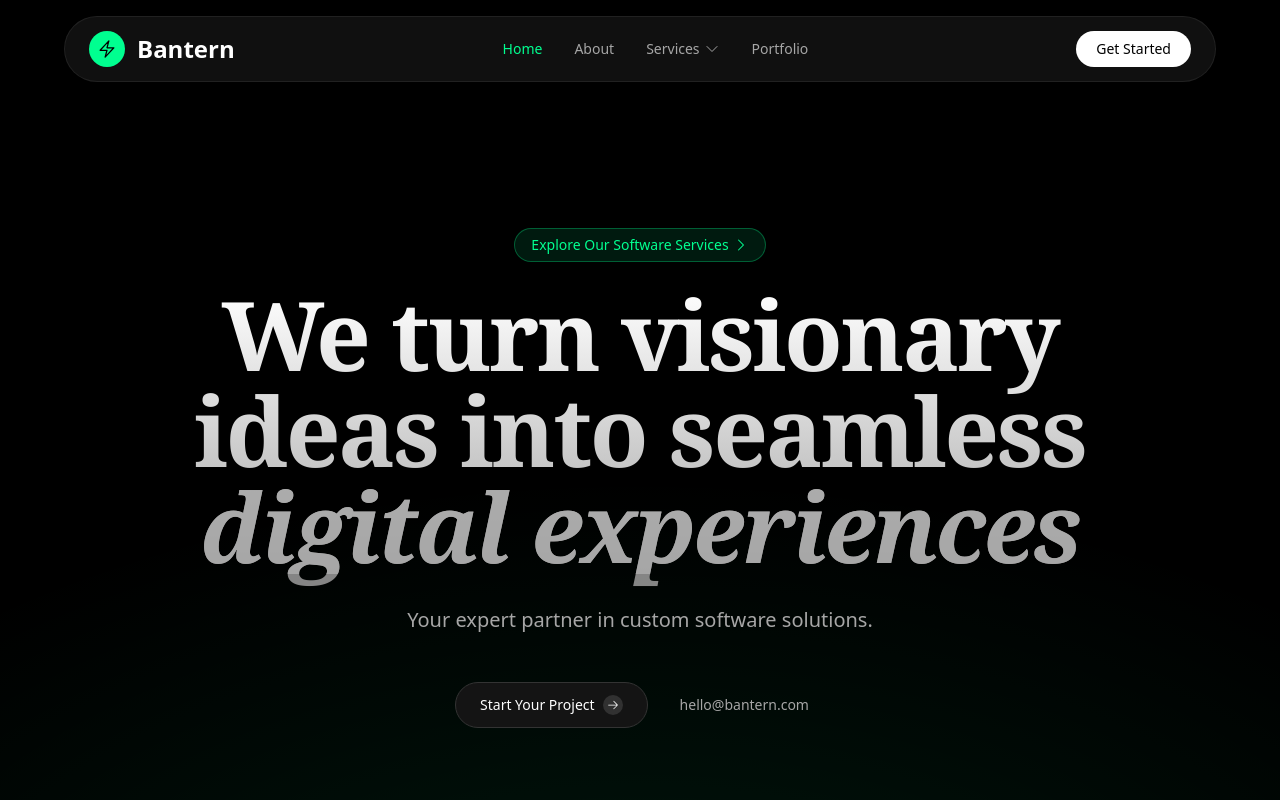
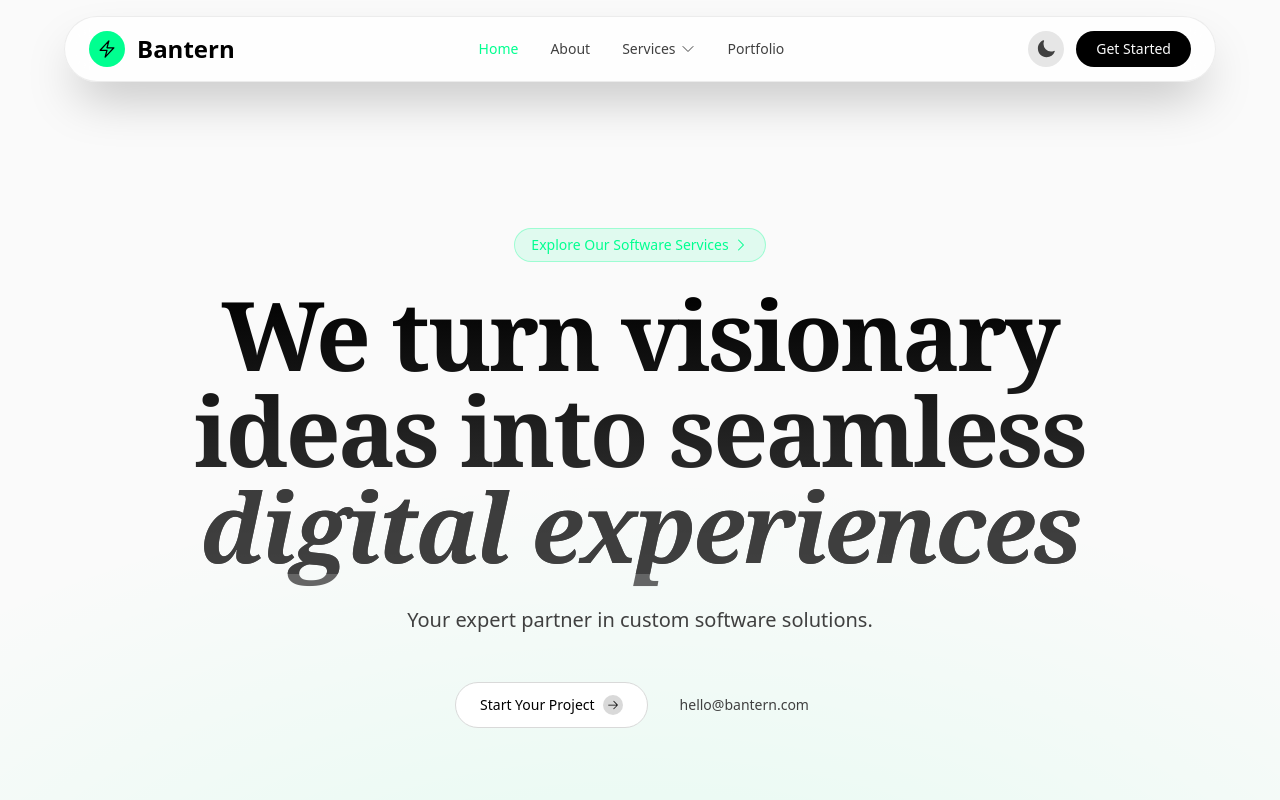
Before and after one commit to Suraj963/bantern, a React (Create React App) app: page / in a window 1280 px wide. Shown: the top 800 px of the page. Built offline with nearby package versions, Linux system fonts and the light colour scheme.

Commit message:
Make minor changes and apply light theme

```diff
--- /dev/null
+++ b/src/Common/ThemeToggle.js
@@ -0,0 +1,27 @@
+/* src/components/ThemeToggle.jsx */
+
+import React from 'react';
+import { motion } from 'framer-motion';
+import { useTheme } from '../context/ThemeContext';
+import { SunIcon, MoonIcon } from '@heroicons/react/24/solid';
+
+const ThemeToggle = () => {
+  const { theme, toggleTheme } = useTheme();
+
+  return (
+    <motion.button
+      onClick={toggleTheme}
+      whileHover={{ scale: 1.1 }}
+      whileTap={{ scale: 0.9 }}
+      className="p-2 rounded-full bg-muted text-muted-foreground hover:text-primary transition-colors"
+    >
+      {theme === 'dark' ? (
+        <SunIcon className="w-5 h-5" />
+      ) : (
+        <MoonIcon className="w-5 h-5" />
+      )}
+    </motion.button>
+  );
+};
+
+export default ThemeToggle;
--- /dev/null
+++ b/src/context/ThemeContext.js
@@ -0,0 +1,55 @@
+/* src/context/ThemeContext.jsx */
+
+import React, { createContext, useContext, useState, useEffect } from 'react';
+
+// 1. Function to get the initial theme
+const getInitialTheme = () => {
+  if (typeof window !== 'undefined') { // Check if we are on the client
+    const storedTheme = localStorage.getItem('theme');
+    if (storedTheme) {
+      return storedTheme; // Use stored theme
+    }
+    // If no stored theme, check system preference
+    return window.matchMedia('(prefers-color-scheme: dark)').matches ? 'dark' : 'light';
+  }
+  return 'dark'; // Default for server-side
+};
+
+// Create the context
+const ThemeContext = createContext();
+
+// Create a provider component
+export const ThemeProvider = ({ children }) => {
+  // 2. Set initial state from the function
+  const [theme, setTheme] = useState(getInitialTheme);
+
+  // 3. ONE useEffect to rule them all
+  useEffect(() => {
+    // This effect runs whenever 'theme' state changes
+    const root = window.document.documentElement;
+
+    if (theme === 'dark') {
+      root.classList.add('dark');
+    } else {
+      root.classList.remove('dark');
+    }
+
+    // Save the new theme to localStorage
+    localStorage.setItem('theme', theme);
+  }, [theme]); // This runs only when the 'theme' state changes
+
+  const toggleTheme = () => {
+    setTheme(theme === 'dark' ? 'light' : 'dark');
+  };
+
+  return (
+    <ThemeContext.Provider value={{ theme, toggleTheme }}>
+      {children}
+    </ThemeContext.Provider>
+  );
+};
+
+// Create a custom hook to use the context
+export const useTheme = () => {
+  return useContext(ThemeContext);
+};
--- a/src/index.css
+++ b/src/index.css
@@ -4,21 +4,50 @@
 @tailwind components;
 @tailwind utilities;
 
-/* ==========================================
-  Your Custom Design System
-  ==========================================
-*/
 @layer base {
-  :root {
+  /* ==========================================
+     1. Light Mode (Default)
+    ========================================== */
+ :root {
+    /* Main Palette */
+    --background: 0 0% 98%;           /* off-white */
+    --foreground: 0 0% 0%;             /* black */
+
+    --primary: 154 100% 50%;         /* your bright green */
+    --primary-foreground: 0 0% 0%; /* black (for text on green) */
+
+    /* Component Colors */
+    --card: 0 0% 100%;                 /* white */
+    --card-foreground: 0 0% 10%;      /* dark gray */
+
+    --popover: 0 0% 100%;             /* white */
+    --popover-foreground: 0 0% 10%;
+
+    --muted: 0 0% 90%;                /* light gray for hovers */
+    /* --- UPDATED: Made text darker (40% -> 25%) --- */
+    --muted-foreground: 0 0% 25%;     /* darker gray (for non-active text) */
+
+    --border: 0 0% 85%;               /* light gray for borders */
+    --input: 0 0% 85%;
+    --ring: 154 100% 50%;             /* your green for focus rings */
+
+    /* Other vars */
+    --radius: 0.75rem;
+  }
+
+  /* ==========================================
+     2. Dark Mode (When html.dark is present)
+    ========================================== */
+  html.dark {
     /* Main Palette */
     --background: 0 0% 0%;             /* black */
     --foreground: 0 0% 100%;           /* white */
 
-    --primary: 154 100% 50%;         /* your new green #00ff8f */
-    --primary-foreground: 0 0% 0%; /* black (for text on bright green) */
+    --primary: 154 100% 50%;         /* your bright green */
+    --primary-foreground: 0 0% 0%; /* black (for text on green) */
 
-    /* Component Colors (based on your palette) */
-    --card: 0 0% 8%;                 /* very dark gray, almost black */
+    /* Component Colors */
+    --card: 0 0% 8%;                 /* very dark gray */
     --card-foreground: 0 0% 95%;     /* off-white */
 
     --popover: 0 0% 5%;              /* slightly darker than card */
@@ -29,45 +58,36 @@
 
     --border: 0 0% 20%;              /* gray for borders */
     --input: 0 0% 15%;
-    --ring: 154 100% 50%;            /* your new green for focus rings */
-
-    /* Other vars */
-    --radius: 0.75rem;
+    --ring: 154 100% 50%;            /* your green for focus rings */
   }
 
+  /* ==========================================
+     3. Base Styles
+    ========================================== */
+  * {
+    @apply border-border;
+  }
+  body {
+    @apply bg-background text-foreground;
+    @apply transition-colors duration-300;
+  }
+
+  /* ... Your Keyframes (shine, scroll-left, etc.) ... */
   @keyframes shine {
     from { background-position: 200% 0; }
     to { background-position: -200% 0; }
   }
-
   @keyframes scroll-left {
     0% { transform: translateX(0); }
     100% { transform: translateX(-100%); }
   }
-
   @keyframes scroll-right {
     0% { transform: translateX(-100%); }
     100% { transform: translateX(0); }
   }
 
-  /* Apply base styles */
-  * {
-    @apply border-border;
-  }
-  body {
-    @apply bg-background text-foreground;
-  }
-
-  /* === Embla Carousel Base === */
-.embla {
-  overflow: hidden;
+  /* Embla Carousel Base */
+  .embla { overflow: hidden; }
+  .embla__container { display: flex; }
+  .embla__slide { flex: 0 0 auto; min-width: 0; position: relative; }
 }
-.embla__container {
-  display: flex;
-}
-.embla__slide {
-  flex: 0 0 auto;
-  min-width: 0;
-  position: relative;
-}
-}
--- a/src/index.js
+++ b/src/index.js
@@ -4,12 +4,15 @@ import './index.css';
 import App from './App';
 import reportWebVitals from './reportWebVitals';
 import { BrowserRouter } from 'react-router-dom';
+import { ThemeProvider } from './context/ThemeContext';
 
 const root = ReactDOM.createRoot(document.getElementById('root'));
 root.render(
   <React.StrictMode>
     <BrowserRouter>
-      <App />
+      <ThemeProvider>
+        <App />
+      </ThemeProvider>
     </BrowserRouter>
   </React.StrictMode>
 );
--- a/src/screens/Navbar/Navbar.js
+++ b/src/screens/Navbar/Navbar.js
@@ -17,6 +17,7 @@ import {
   SparklesIcon,
   ArrowRightIcon,
 } from "@heroicons/react/24/outline";
+import ThemeToggle from "../../Common/ThemeToggle"; // Assuming this path is correct
 
 // --- Data for the dropdown (No change) ---
 const servicesDropdownItems = [
@@ -124,7 +125,6 @@ const Navbar = () => {
 
   return (
     <div className="fixed top-4 left-0 right-0 z-50 flex justify-center px-4">
-      {/* --- UPDATED: 'nav' is now relative --- */}
       <nav
         className="relative w-full max-w-6xl mx-auto bg-card/80 backdrop-blur-md rounded-full shadow-2xl border border-border/50"
         onMouseLeave={() => setIsServicesOpen(false)}
@@ -143,7 +143,7 @@ const Navbar = () => {
             </Link>
           </div>
 
-          {/* --- UPDATED: Desktop Navigation Links (Center) --- */}
+          {/* Desktop Navigation Links (No change) */}
           <div className="hidden md:flex items-center space-x-2">
             <NavLink to="/" className={getNavLinkClass} end>
               Home
@@ -151,8 +151,6 @@ const Navbar = () => {
             <NavLink to="/about" className={getNavLinkClass}>
               About
             </NavLink>
-
-            {/* --- Services Button (no dropdown here) --- */}
             <div
               onMouseEnter={() => setIsServicesOpen(true)}
             >
@@ -163,19 +161,19 @@ const Navbar = () => {
                 />
               </button>
             </div>
-            {/* --- END: Services Button --- */}
-
             <NavLink to="/portfolio" className={getNavLinkClass}>
               Portfolio
             </NavLink>
           </div>
 
-          {/* Desktop Auth Section (Right) (No change) */}
+          {/* --- UPDATED: Desktop Auth Section (Removed duplicate) --- */}
           <div className="hidden md:flex items-center space-x-3">
+            <ThemeToggle />
             <NavLink to="/" className={ctaButtonClass}>
               Get Started
             </NavLink>
           </div>
+          {/* --- END OF UPDATE --- */}
 
           {/* Mobile Menu Button (No change) */}
           <div className="-mr-2 flex md:hidden">
@@ -194,8 +192,7 @@ const Navbar = () => {
           </div>
         </div>
 
-        {/* --- 1. UPDATED: Desktop Dropdown moved here --- */}
-        {/* This is now positioned relative to the whole nav bar */}
+        {/* Desktop Dropdown (No change) */}
         <AnimatePresence>
           {isServicesOpen && (
             <motion.div
@@ -205,7 +202,7 @@ const Navbar = () => {
               exit="exit"
               transition={{ duration: 0.2, ease: "easeInOut" }}
               className="absolute top-full mt-2 left-1/2 -translate-x-1/2 w-[40rem] z-50"
-              onMouseEnter={() => setIsServicesOpen(true)} // Keep open on hover
+              onMouseEnter={() => setIsServicesOpen(true)}
             >
               <div className="bg-card border border-border/50 rounded-2xl shadow-2xl p-4">
                 <div className="grid grid-cols-2 gap-2">
@@ -229,11 +226,8 @@ const Navbar = () => {
             </motion.div>
           )}
         </AnimatePresence>
-        {/* --- END: Desktop Dropdown --- */}
 
-
-        {/* --- 2. UPDATED: Mobile Menu (No layout changes) --- */}
-        {/* The animation logic is now cleaner */}
+        {/* --- UPDATED: Mobile Menu (Added ThemeToggle) --- */}
         <AnimatePresence>
           {isOpen && (
             <motion.div
@@ -251,7 +245,7 @@ const Navbar = () => {
                   About
                 </NavLink>
 
-                {/* Mobile Services Accordion */}
+                {/* Mobile Services Accordion (No change) */}
                 <div>
                   <button
                     onClick={() => setIsMobileServicesOpen(!isMobileServicesOpen)}
@@ -297,9 +291,13 @@ const Navbar = () => {
                   Portfolio
                 </NavLink>
 
-                <NavLink to="/" className={mobileCtaButtonClass} onClick={() => setIsOpen(false)}>
-                  Get Started
-                </NavLink>
+                {/* Added ThemeToggle inside the menu layout */}
+                <div className="pt-2 flex items-center justify-between">
+                  <NavLink to="/" className={mobileCtaButtonClass} onClick={() => setIsOpen(false)}>
+                    Get Started
+                  </NavLink>
+                  <ThemeToggle />
+                </div>
               </div>
             </motion.div>
           )}
--- a/src/screens/Portfolio/ProjectGridItem.js
+++ b/src/screens/Portfolio/ProjectGridItem.js
@@ -57,7 +57,7 @@ export const ProjectGridItem = ({ project, variants }) => {
         <div
           className="
             mt-auto p-3 bg-foreground rounded-lg
-            text-primary-foreground font-medium flex items-center justify-between
+            bg-foreground text-background font-medium flex items-center justify-between
             text-sm
           "
         >
--- a/tailwind.config.js
+++ b/tailwind.config.js
@@ -2,6 +2,7 @@
 
 /** @type {import('tailwindcss').Config} */
 module.exports = {
+  darkMode: 'class',
   content: [
     "./src/**/*.{js,jsx,ts,tsx}", // Scans your source files
   ],
```
Also changed, not shown: src/screens/Home/FeaturedProjects.js (+46 -23 lines), src/screens/Home/ProjectCard.js (+6 -7 lines), src/screens/Services/ServiceOfferings.js (+5 -5 lines).
